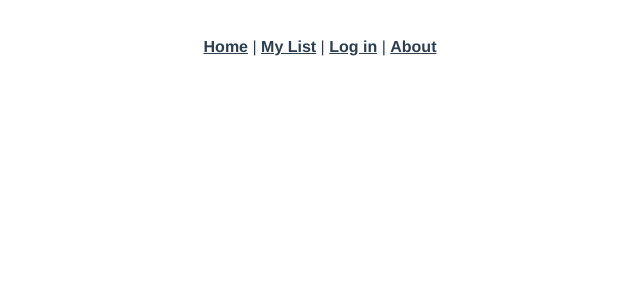
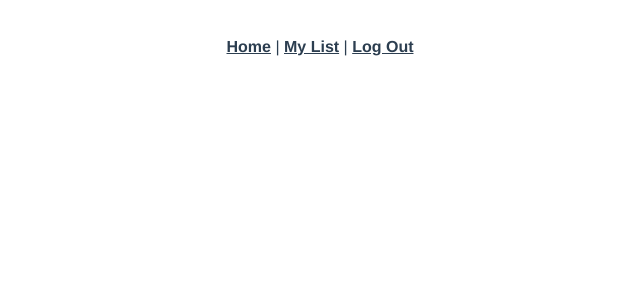
Before and after one commit to dave-ryan/secret-santa-public-fontend, a Vue app: page /login in a window 1280 px wide. Shown: the top 300 px of the page, without its empty margins (320-960 px from the left). Built offline with nearby package versions, Linux system fonts and the light colour scheme.

Commit message:
more single page-y type branch

```diff
--- a/src/App.vue
+++ b/src/App.vue
@@ -2,8 +2,9 @@
   <div id="nav">
     <router-link to="/">Home</router-link> |
     <router-link to="/my-list">My List</router-link> |
-    <router-link to="" @click="logIn()">Log in</router-link> |
-    <router-link to="/about">About</router-link>
+    <router-link v-if="checkIfLoggedIn" to="" @click="logOut()"
+      >Log Out</router-link
+    >
   </div>
   <router-view />
 </template>
@@ -33,17 +34,24 @@
 
 <script>
 export default {
-  mounted: function () {
+  data() {
+    return { loggedIn: false };
+  },
+  mounted() {
     this.checkIfLoggedIn();
   },
   methods: {
     checkIfLoggedIn: function () {
-      console.log("jwt:", localStorage.getItem("jwt"));
       if (localStorage.getItem("jwt")) {
-        return true;
+        this.loggedIn = true;
       } else {
-        return false;
+        this.loggedIn = false;
       }
+      console.log(this.loggedIn);
+    },
+    logOut: function () {
+      localStorage.removeItem("jwt");
+      console.log("logged out");
     },
   },
 };
--- a/src/views/Home.vue
+++ b/src/views/Home.vue
@@ -1,42 +1,34 @@
 <template>
   <div class="home">
-    <div>Name: <input type="text" v-model="inputParams.name" /></div>
-    <div>Password: <input type="text" v-model="inputParams.password" /></div>
-    <div>
-      <button @click="logIn()">Log In</button>
-    </div>
-    <button @click="getUsers()">CLICK</button>
-    <div v-for="user in users" :key="user.id">
-      {{ user }}
+    <div v-if="!loggedIn"></div>
+
+    <div v-if="loggedIn">
+      <button @click="getUsers()">CLICK</button>
+      <div v-for="user in users" :key="user.id">
+        {{ user.name }}
+      </div>
     </div>
 
     <p>
       {{ inputParams }}
     </p>
+    <button @click="this.$root.checkIfLoggedIn()">
+      click to check for login status
+    </button>
   </div>
 </template>
 
 <script>
 import axios from "axios";
 export default {
+  props: ["loggedIn"],
   data: function () {
     return {
       users: {},
       inputParams: {},
     };
   },
-  created: function () {
-    this.getUsers();
-  },
   methods: {
-    logIn: function () {
-      axios.post("/sessions", this.inputParams).then((response) => {
-        axios.defaults.headers.common["Authorization"] =
-          "Bearer " + response.data.jwt;
-        localStorage.setItem("jwt", response.data.jwt);
-        console.log("Logged in!");
-      });
-    },
     getUsers: function () {
       axios
         .get("http://localhost:3000/users")
```
